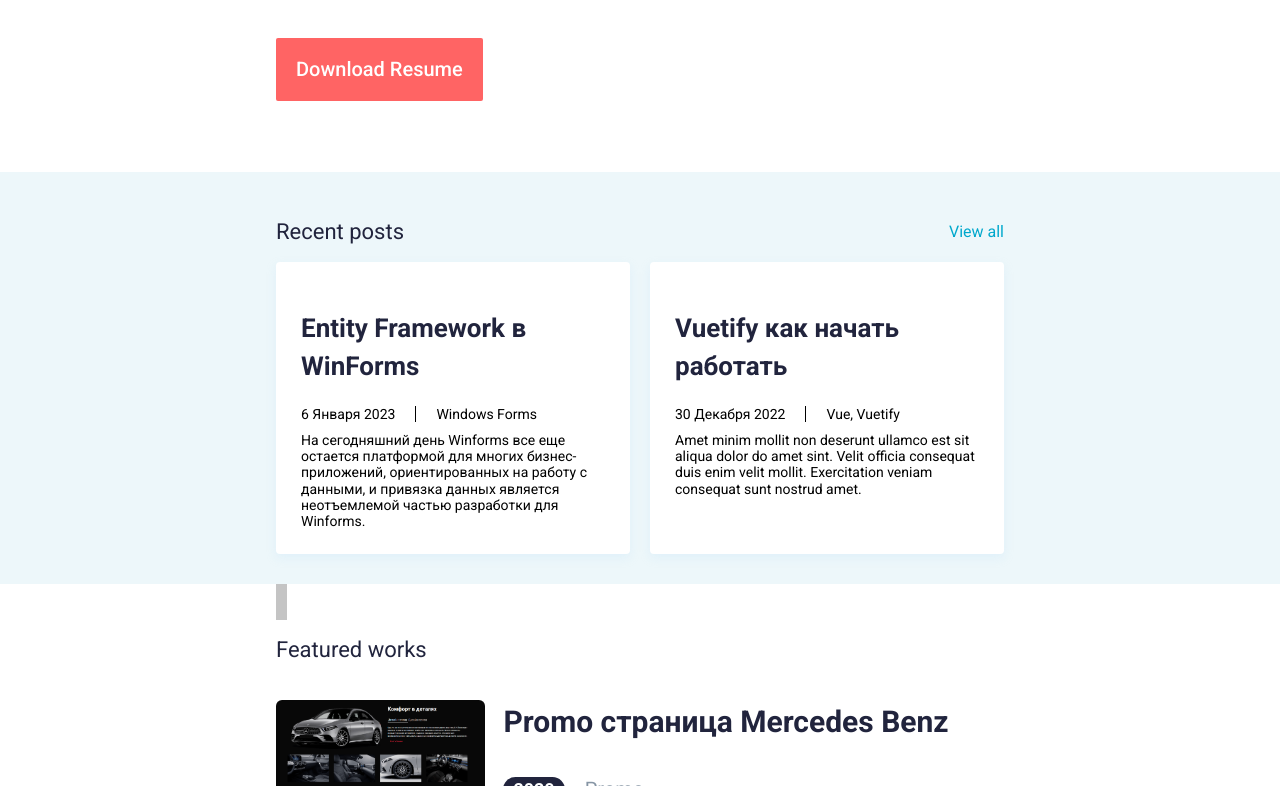
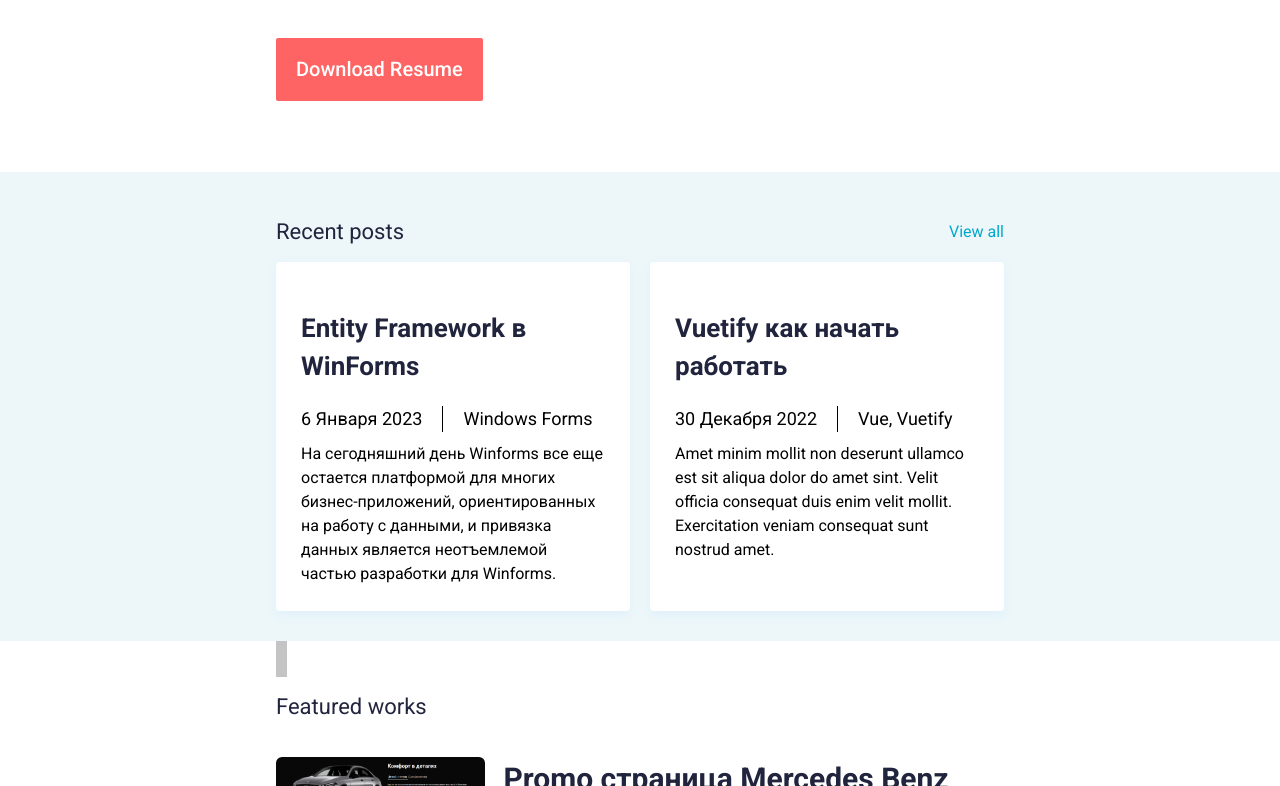
Before and after one commit to cikadaweb/cikadawebsite, a Nuxt app: page / in a window 1280 px wide. Shown: the part 423-1209 px from the top of the page. Built offline with nearby package versions, Linux system fonts and the light colour scheme.

Commit message:
Change adaptive RecentPosts section

```diff
--- a/components/AppRecentPost.vue
+++ b/components/AppRecentPost.vue
@@ -63,11 +63,17 @@ const props = defineProps({
 .recent-post__title {
   @include font(26px, 700, 38px);
   color: $blue-dark-color;
+  @include for-size(tablet) {
+    @include font(22px, 700, 30px);
+  }
 }
 .recent-post__info {
+  @include font(18px, 400, 26px);
   display: flex;
   margin-bottom: 10px;
-
+  @include for-size(tablet) {
+    @include font(16px, 400, 24px);
+  }
 }
 .recent-post__info-date {
   padding-right: 20px;
@@ -78,6 +84,6 @@ const props = defineProps({
   border-right: 1px solid transparent;
 }
 .recent-post__text {
-
+  @include font(16px, 400, 24px);
 }
 </style>
--- a/components/RecentPosts.vue
+++ b/components/RecentPosts.vue
@@ -47,6 +47,9 @@ const posts = ref([
   display: flex;
   justify-content: space-between;
   align-items: center;
+  @include for-size(tablet) {
+    justify-content: center;
+  }
 }
 .recent-posts__title {
   @include font(22px, 400, 60px);
@@ -57,13 +60,28 @@ const posts = ref([
   @include font(16px, 400, 24px);
   color: $blue-light-color2;
   text-decoration: none;
+  @include for-size(tablet) {
+    display: none;
+  }
 }
 .recent-posts__row {
   display: flex;
   margin: 0 -10px;
+  @include for-size(tablet) {
+    flex-wrap: wrap;
+  }
 }
 .recent-posts__column {
   width: calc(100% / 10) * 5;
   padding: 0 10px;
+  @include for-size(tablet) {
+    width: 100%;
+  }
+}
+
+.recent-posts__column+.recent-posts__column {
+  @include for-size(tablet) {
+    margin-top: 30px;
+  }
 }
 </style>
```
